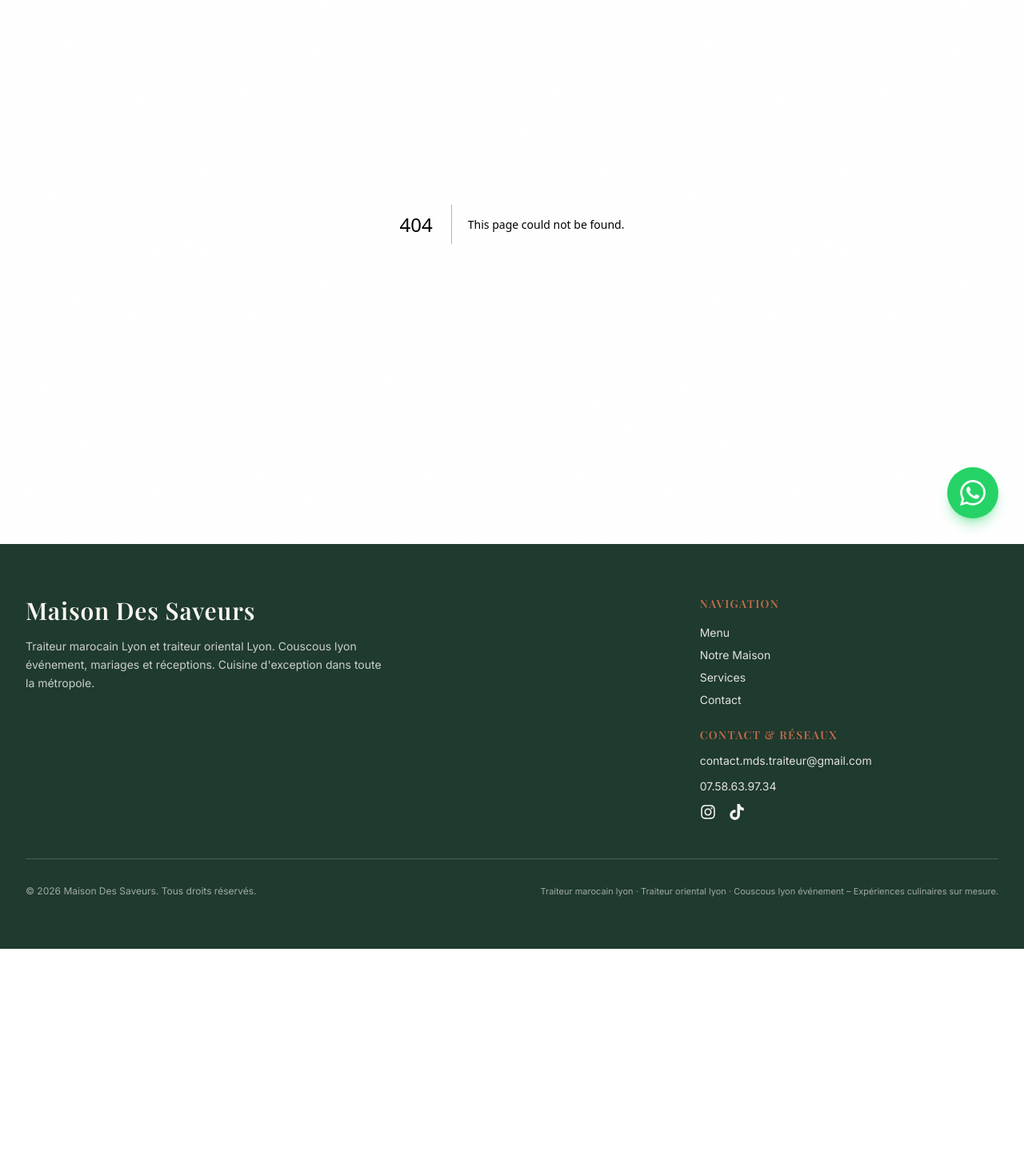
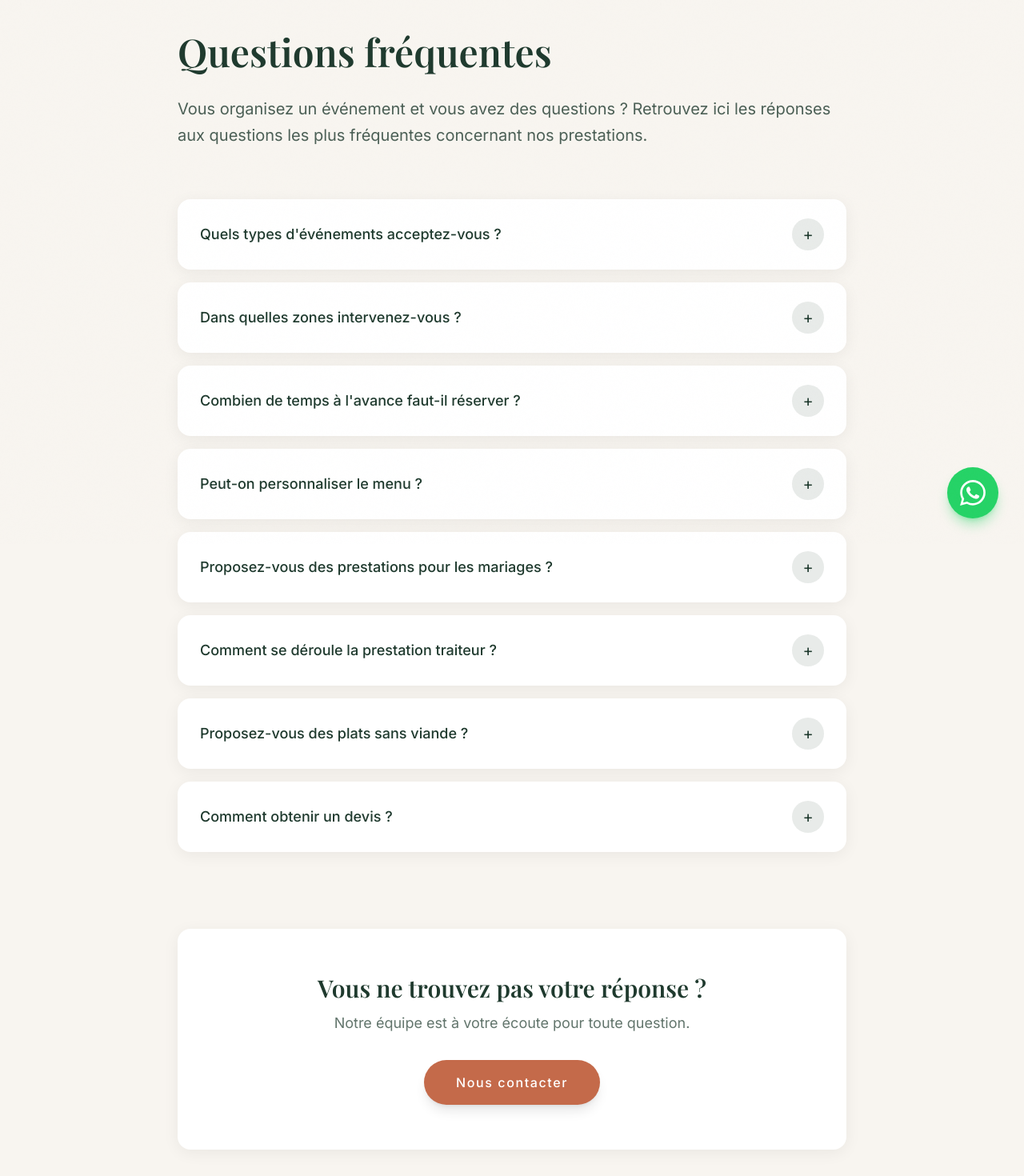
Before and after one commit to traiteurmds/maison-des-saveurs-site, a Next.js app: page /faq in a window 1280 px wide. Before the commit this address had no page. Shown: the part 120-1590 px from the top of the page at 80% size. Before the commit the page ends 1306 px from the top, so only its background shows below. Built offline with nearby package versions, Linux system fonts and the light colour scheme.

Commit message:
Création page FAQ dédiée + optimisation chargement images menu

```diff
--- a/app/components/Menu3DExperience.tsx
+++ b/app/components/Menu3DExperience.tsx
@@ -179,7 +179,8 @@ export default function Menu3DExperience() {
                   alt={dish.alt}
                   fill
                   loading="lazy"
-                  sizes="(max-width: 768px) 100vw, (max-width: 1024px) 50vw, 33vw"
+                  sizes="(max-width: 640px) 100vw, (max-width: 1024px) 50vw, 400px"
+                  quality={80}
                   className="h-full w-full object-cover transition-transform duration-[350ms] ease group-hover:scale-[1.05]"
                 />
                 <div className="absolute inset-0 bg-gradient-to-t from-black/70 to-transparent" aria-hidden />
@@ -244,6 +245,7 @@ export default function Menu3DExperience() {
                     fill
                     className="object-cover"
                     sizes="(max-width: 900px) 100vw, 900px"
+                    quality={85}
                     loading="lazy"
                   />
                 )}
--- a/app/components/Navbar.tsx
+++ b/app/components/Navbar.tsx
@@ -20,18 +20,12 @@ function scrollToMenuSection() {
   if (el) el.scrollIntoView({ behavior: "smooth", block: "start" });
 }
 
-function scrollToFaqSection() {
-  if (typeof window === "undefined") return;
-  const el = document.getElementById("faq");
-  if (el) el.scrollIntoView({ behavior: "smooth", block: "start" });
-}
-
 const navLinks = [
   { href: "/", label: "Accueil" },
   { href: "/#menu", label: "Menu" },
   { href: "/about", label: "Notre Maison" },
   { href: "/services", label: "Services" },
-  { href: "/#faq", label: "FAQ" },
+  { href: "/faq", label: "FAQ" },
   { href: "/contact", label: "Contact" },
 ];
 
@@ -104,13 +98,6 @@ export default function Navbar() {
                         if (pathname === "/") {
                           e.preventDefault();
                           scrollToMenuSection();
-                        }
-                        return;
-                      }
-                      if (link.label === "FAQ") {
-                        if (pathname === "/") {
-                          e.preventDefault();
-                          scrollToFaqSection();
                         }
                         return;
                       }
@@ -208,13 +195,6 @@ export default function Navbar() {
                             }
                             return;
                           }
-                          if (link.label === "FAQ") {
-                            if (pathname === "/") {
-                              e.preventDefault();
-                              scrollToFaqSection();
-                            }
-                            return;
-                          }
                           if (pathname === linkPath) {
                             e.preventDefault();
                           }
--- /dev/null
+++ b/app/faq/layout.tsx
@@ -0,0 +1,9 @@
+import type { Metadata } from "next";
+
+export const metadata: Metadata = {
+  title: "Questions fréquentes",
+};
+
+export default function FAQLayout({ children }: { children: React.ReactNode }) {
+  return children;
+}
--- /dev/null
+++ b/app/faq/page.tsx
@@ -0,0 +1,165 @@
+"use client";
+
+import { useState } from "react";
+import Link from "next/link";
+import { motion, AnimatePresence } from "framer-motion";
+
+const faqData = [
+  {
+    id: "events",
+    question: "Quels types d'événements acceptez-vous ?",
+    answer:
+      "Nous réalisons tous types d'événements : mariages, anniversaires, fêtes privées, événements d'entreprise ou réceptions familiales. Que votre événement soit intime ou très grand, nous nous adaptons à votre besoin.",
+  },
+  {
+    id: "zones",
+    question: "Dans quelles zones intervenez-vous ?",
+    answer:
+      "Nous intervenons principalement à Lyon et dans toute la région lyonnaise. Pour les événements plus importants, nous pouvons également nous déplacer partout en France.",
+  },
+  {
+    id: "reservation",
+    question: "Combien de temps à l'avance faut-il réserver ?",
+    answer:
+      "Nous recommandons de réserver environ un mois à l'avance afin de préparer votre événement dans les meilleures conditions. Cependant, si votre demande est urgente, contactez-nous : nous faisons toujours notre maximum pour trouver une solution rapidement.",
+  },
+  {
+    id: "personnalisation",
+    question: "Peut-on personnaliser le menu ?",
+    answer:
+      "Oui, tous nos menus sont entièrement personnalisables. Vous pouvez choisir vos entrées, plats et desserts afin de créer un menu qui correspond parfaitement à votre événement.",
+  },
+  {
+    id: "mariages",
+    question: "Proposez-vous des prestations pour les mariages ?",
+    answer:
+      "Oui, nous réalisons régulièrement des prestations pour les mariages. Notre objectif est de proposer une cuisine marocaine généreuse et élégante pour rendre votre réception inoubliable.",
+  },
+  {
+    id: "prestation",
+    question: "Comment se déroule la prestation traiteur ?",
+    answer:
+      "Nous pouvons préparer les plats dans notre cuisine puis venir effectuer le dressage sur votre lieu d'événement. Il est également possible de cuisiner directement sur place si les conditions le permettent.",
+  },
+  {
+    id: "sans-viande",
+    question: "Proposez-vous des plats sans viande ?",
+    answer:
+      "Certains plats peuvent être adaptés sans viande, comme le couscous végétarien ou certaines entrées et salades.",
+  },
+  {
+    id: "devis",
+    question: "Comment obtenir un devis ?",
+    answer:
+      "Pour obtenir un devis personnalisé, vous pouvez nous contacter via le formulaire du site, par email ou par téléphone pour une réponse plus rapide.",
+  },
+];
+
+export default function FAQPage() {
+  const [openId, setOpenId] = useState<string | null>(null);
+
+  return (
+    <div className="min-h-screen bg-beige pt-24 pb-24">
+      <div className="mx-auto max-w-[900px] px-6 py-12 md:px-8 md:py-16">
+        <motion.h1
+          initial={{ opacity: 0, y: 24 }}
+          animate={{ opacity: 1, y: 0 }}
+          transition={{ duration: 0.6, ease: [0.22, 1, 0.36, 1] }}
+          className="font-serif text-4xl font-semibold text-deep-green md:text-5xl"
+        >
+          Questions fréquentes
+        </motion.h1>
+
+        <motion.p
+          initial={{ opacity: 0, y: 16 }}
+          animate={{ opacity: 1, y: 0 }}
+          transition={{ duration: 0.5, delay: 0.1, ease: [0.22, 1, 0.36, 1] }}
+          className="mt-6 text-lg leading-relaxed text-deep-green/80 md:mt-8 md:text-xl"
+        >
+          Vous organisez un événement et vous avez des questions ? Retrouvez ici les réponses aux
+          questions les plus fréquentes concernant nos prestations.
+        </motion.p>
+
+        <ul className="mt-14 space-y-4 md:mt-16" role="list">
+          {faqData.map((item, index) => {
+            const isOpen = openId === item.id;
+            return (
+              <motion.li
+                key={item.id}
+                initial={{ opacity: 0, y: 20 }}
+                whileInView={{ opacity: 1, y: 0 }}
+                viewport={{ once: true, margin: "-20px" }}
+                transition={{ duration: 0.4, delay: index * 0.05, ease: [0.22, 1, 0.36, 1] }}
+                className="list-none"
+              >
+                <div className="overflow-hidden rounded-2xl bg-white p-1 shadow-[0_4px_20px_rgba(0,0,0,0.06)] transition-shadow duration-300 hover:shadow-[0_8px_30px_rgba(0,0,0,0.08)]">
+                  <button
+                    type="button"
+                    onClick={() => setOpenId(isOpen ? null : item.id)}
+                    className="flex w-full items-center justify-between gap-4 px-5 py-4 text-left transition-colors hover:bg-deep-green/[0.02] active:bg-deep-green/[0.04] min-[768px]:px-6 min-[768px]:py-5"
+                    aria-expanded={isOpen}
+                    aria-controls={`faq-answer-${item.id}`}
+                    id={`faq-question-${item.id}`}
+                  >
+                    <span className="font-medium text-deep-green md:text-lg">{item.question}</span>
+                    <span
+                      className="flex h-10 w-10 shrink-0 items-center justify-center rounded-full bg-deep-green/10 text-deep-green transition-transform duration-300"
+                      aria-hidden
+                    >
+                      <motion.span
+                        animate={{ rotate: isOpen ? 45 : 0 }}
+                        transition={{ duration: 0.35, ease: [0.22, 1, 0.36, 1] }}
+                        className="text-xl leading-none"
+                      >
+                        +
+                      </motion.span>
+                    </span>
+                  </button>
+                  <AnimatePresence initial={false}>
+                    {isOpen && (
+                      <motion.div
+                        id={`faq-answer-${item.id}`}
+                        role="region"
+                        aria-labelledby={`faq-question-${item.id}`}
+                        initial={{ height: 0, opacity: 0 }}
+                        animate={{ height: "auto", opacity: 1 }}
+                        exit={{ height: 0, opacity: 0 }}
+                        transition={{ duration: 0.35, ease: [0.22, 1, 0.36, 1] }}
+                        className="overflow-hidden"
+                      >
+                        <p className="border-t border-deep-green/5 px-5 pb-5 pt-2 text-deep-green/85 md:px-6 md:pb-6 md:pt-3 md:leading-relaxed">
+                          {item.answer}
+                        </p>
+                      </motion.div>
+                    )}
+                  </AnimatePresence>
+                </div>
+              </motion.li>
+            );
+          })}
+        </ul>
+
+        <motion.section
+          initial={{ opacity: 0, y: 24 }}
+          whileInView={{ opacity: 1, y: 0 }}
+          viewport={{ once: true, margin: "-40px" }}
+          transition={{ duration: 0.6, ease: [0.22, 1, 0.36, 1] }}
+          className="mt-20 rounded-2xl bg-white px-6 py-10 text-center shadow-[0_4px_20px_rgba(0,0,0,0.06)] md:mt-24 md:px-10 md:py-14"
+        >
+          <h2 className="font-serif text-2xl font-semibold text-deep-green md:text-3xl">
+            Vous ne trouvez pas votre réponse ?
+          </h2>
+          <p className="mt-3 text-deep-green/70 md:text-lg">
+            Notre équipe est à votre écoute pour toute question.
+          </p>
+          <Link
+            href="/contact"
+            className="mt-8 inline-flex min-h-[52px] items-center justify-center rounded-full bg-terracotta px-10 py-4 font-medium tracking-widest text-white shadow-lg transition-all duration-300 ease-out hover:-translate-y-1 hover:shadow-xl hover:shadow-terracotta/25 focus:outline-none focus:ring-2 focus:ring-terracotta focus:ring-offset-2 focus:ring-offset-beige"
+          >
+            Nous contacter
+          </Link>
+        </motion.section>
+      </div>
+    </div>
+  );
+}
--- a/app/page.tsx
+++ b/app/page.tsx
@@ -4,7 +4,6 @@ import { motion } from "framer-motion";
 import VisionHero from "./components/VisionHero";
 import Menu3DExperience from "./components/Menu3DExperience";
 import GoogleMapReviews from "./components/GoogleMapReviews";
-import FAQSection from "./components/FAQSection";
 import ContactCTA from "./components/ContactCTA";
 
 const sectionVariants = {
@@ -45,15 +44,6 @@ export default function Home() {
         whileInView="visible"
         viewport={{ once: true, margin: "-80px" }}
       >
-        <FAQSection />
-      </motion.section>
-
-      <motion.section
-        variants={sectionVariants}
-        initial="hidden"
-        whileInView="visible"
-        viewport={{ once: true, margin: "-80px" }}
-      >
         <ContactCTA />
       </motion.section>
     </>
```
